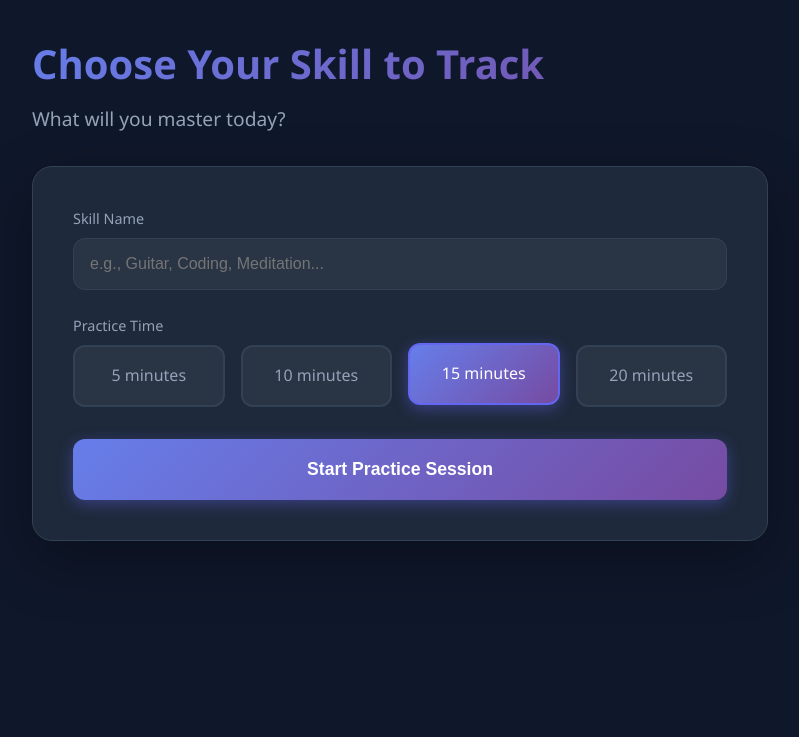
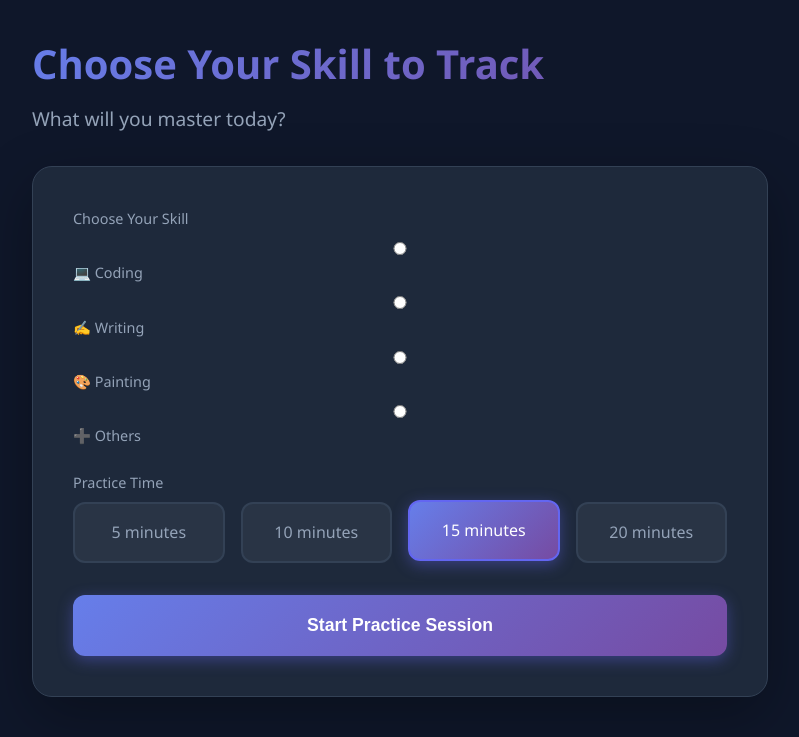
Before and after one commit to Shashankbyali/microspark, a Flask app: page /choose-skill in a window 1280 px wide. Shown: the part 75-812 px from the top of the page, without its empty margins (240-1039 px from the left). Before the commit the page ends 616 px from the top, so only its background shows below. Run offline with Flask 3, Linux system fonts and the light colour scheme; a user stored in the database is signed in.

Commit message:
Revamp skill selection form layout and options
Updated skill selection form with new skill options and improved layout.

```diff
--- a/templates/choose_skill.html
+++ b/templates/choose_skill.html
@@ -26,8 +26,47 @@
             <div class="skill-form-card">
                 <form id="skillForm">
                     <div class="form-group">
+                        <label>Choose Your Skill</label>
+                        <div class="skill-options">
+                            <label class="skill-option">
+                                <input type="radio" name="skill-type" value="Coding" required>
+                                <span class="skill-option-label">
+                                    <span class="skill-icon">💻</span>
+                                    <span>Coding</span>
+                                </span>
+                            </label>
+                            <label class="skill-option">
+                                <input type="radio" name="skill-type" value="Writing" required>
+                                <span class="skill-option-label">
+                                    <span class="skill-icon">✍️</span>
+                                    <span>Writing</span>
+                                </span>
+                            </label>
+                            <label class="skill-option">
+                                <input type="radio" name="skill-type" value="Painting" required>
+                                <span class="skill-option-label">
+                                    <span class="skill-icon">🎨</span>
+                                    <span>Painting</span>
+                                </span>
+                            </label>
+                            <label class="skill-option">
+                                <input type="radio" name="skill-type" value="Others" required>
+                                <span class="skill-option-label">
+                                    <span class="skill-icon">➕</span>
+                                    <span>Others</span>
+                                </span>
+                            </label>
+                        </div>
+                    </div>
+                    <div class="form-group" id="others-input-group" style="display: none;">
                         <label for="skill-name">Skill Name</label>
-                        <input type="text" id="skill-name" placeholder="e.g., Guitar, Coding, Meditation..." required>
+                        <input type="text" id="skill-name" placeholder="e.g., Guitar, Meditation, Piano..." />
+                    </div>
+                    <div class="form-group" id="challenges-section" style="display: none;">
+                        <label>Suggested Challenges</label>
+                        <div class="challenges-container" id="challenges-container">
+                            <div class="loading-small">Loading challenges...</div>
+                        </div>
                     </div>
                     <div class="form-group">
                         <label>Practice Time</label>
```
